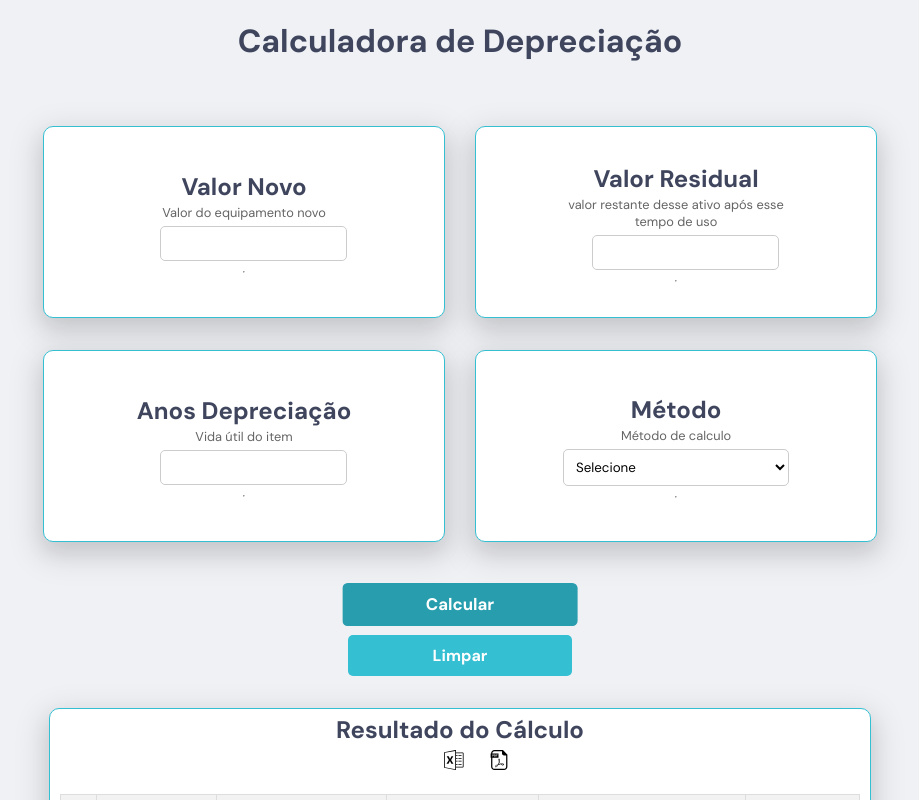
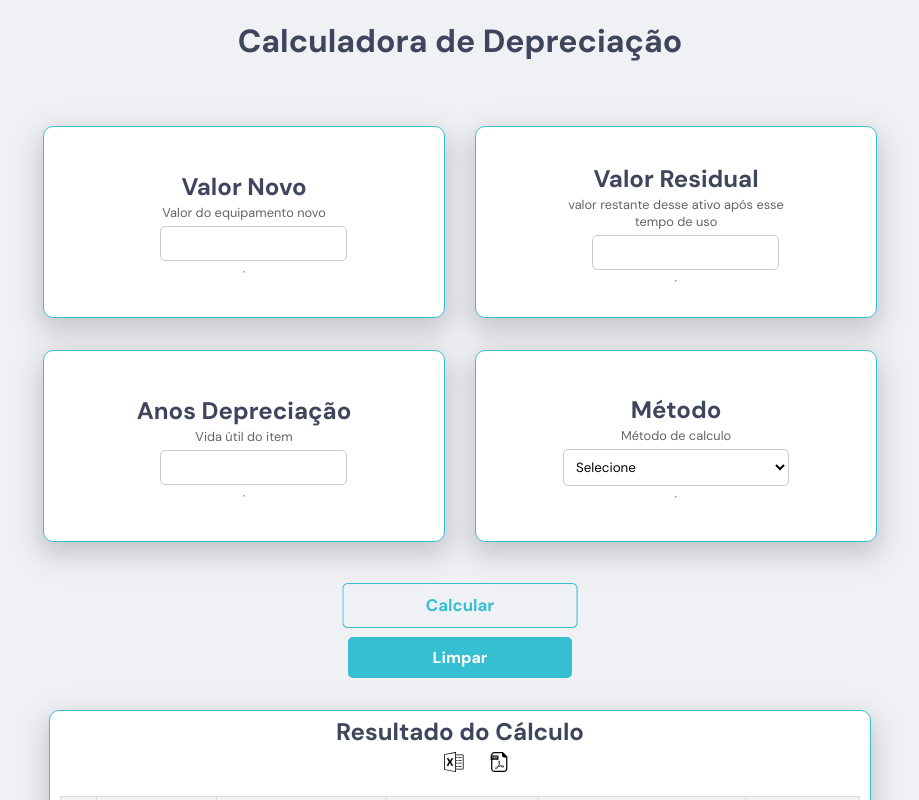
Before and after one commit to LeandroRochaS/CalculadoraDepreciao, a React (Vite) app: page / in a window 1280 px wide. In both pictures the pointer is over the button "Calcular". Shown: the top 800 px of the page, without its empty margins (180-1099 px from the left). Built offline with nearby package versions, Linux system fonts and the light colour scheme.

Commit message:
feacture: change style to buttons

```diff
--- a/src/pages/Home/style.scss
+++ b/src/pages/Home/style.scss
@@ -82,7 +82,9 @@
   transition: all 600ms;
 
   &:hover {
-    background: darken($border-primary, 10%);
+    background: transparent;
+    color: $border-primary;
+    border: 1px solid $border-primary;
     transform: scale3d(1.05, 1.05, 1.05);
   }
 }
@@ -101,7 +103,9 @@
   transition: all 600ms;
 
   &:hover {
-    background: darken($border-primary, 10%);
+    background: transparent;
+    color: $border-primary;
+    border: 1px solid $border-primary;
     transform: scale3d(1.05, 1.05, 1.05);
   }
 }
```
